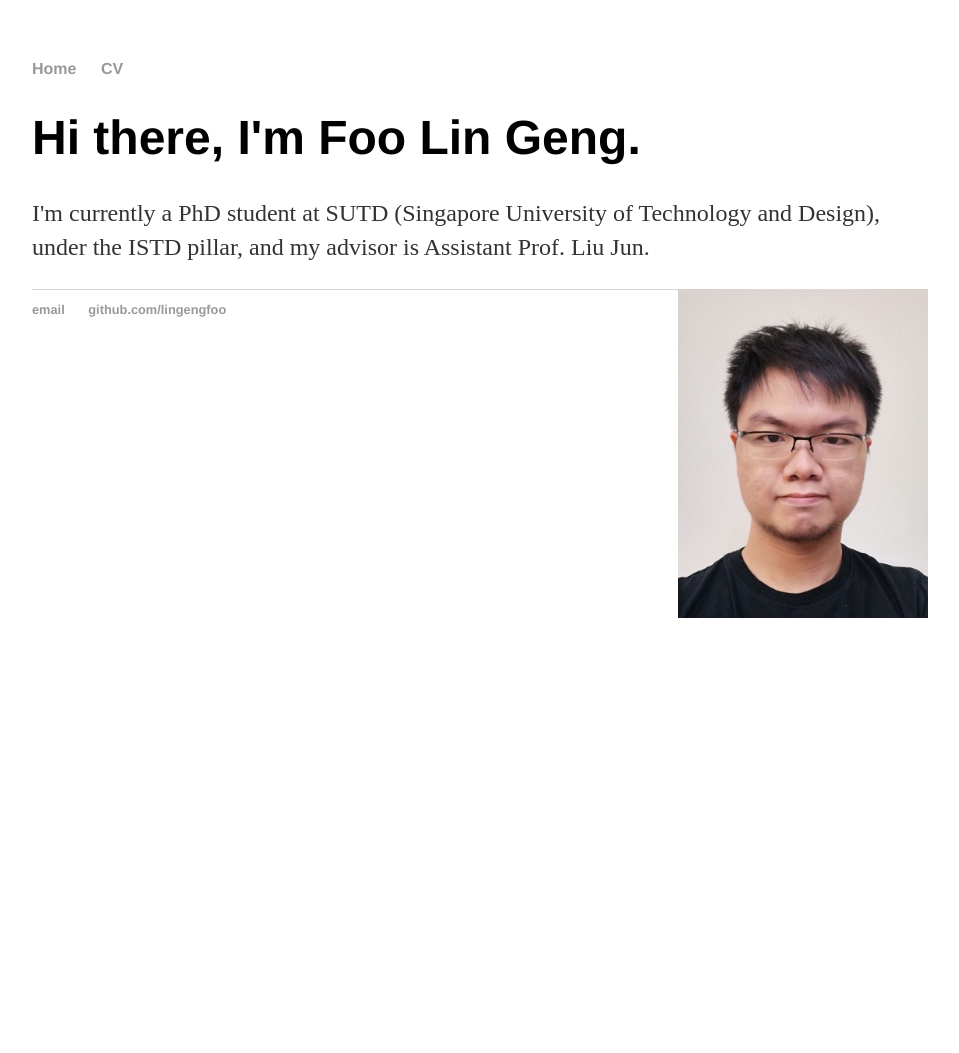
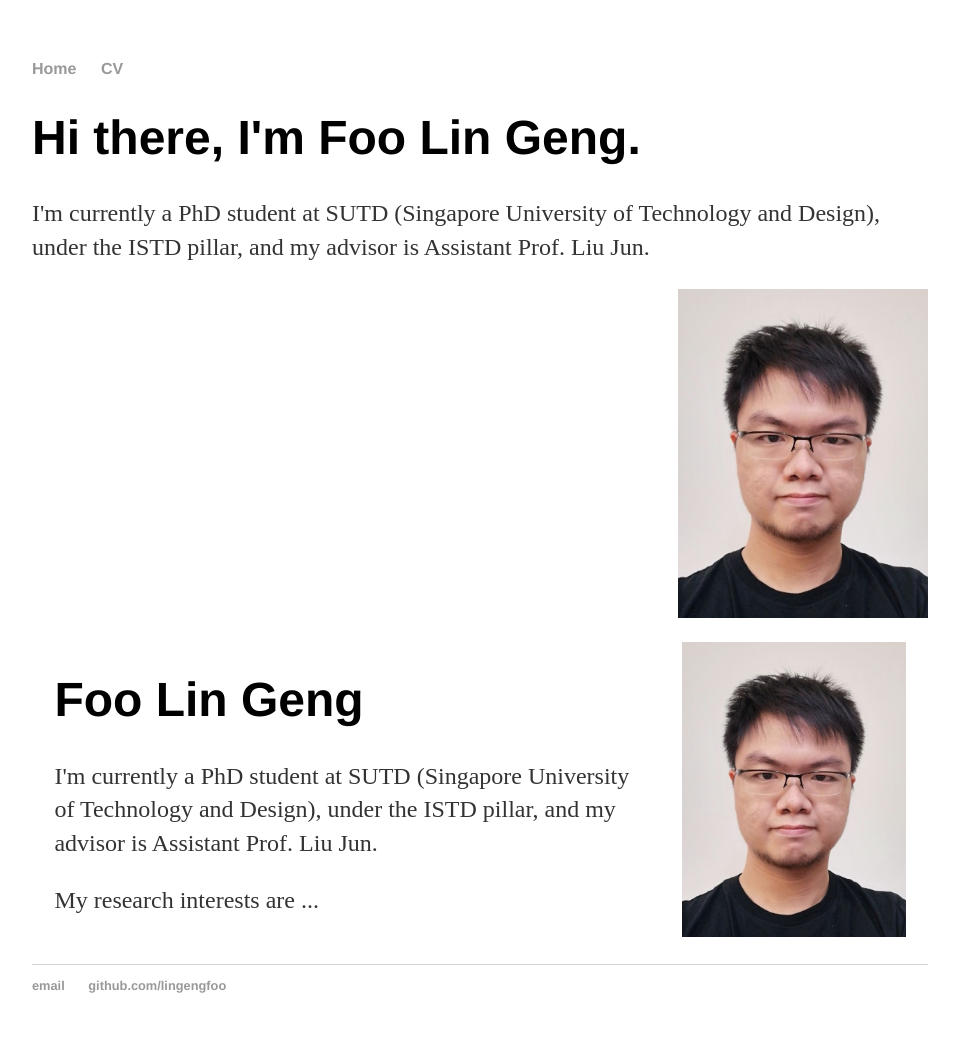
Before and after one commit to lingengfoo/lingengfoo.github.io, a Jekyll site: the page built from index.html, in a window 1280 px wide. Shown: the whole page, without its empty margins (160-1119 px from the left). Built offline with Jekyll 4.4.1, drawn with Linux system fonts in a browser that asks for light colours; before the commit the page ends 900 px from its top, so only the background shows below that.

Commit message:
Update index.html

```diff
--- a/index.html
+++ b/index.html
@@ -9,3 +9,21 @@ title: Lin Geng's Homepage
 </div><!-- /.blurb -->
 
 <img src="{{site.url}}/assets/images/lingeng.jpg" style="display: block; margin: auto; float: right; width: 250px" />
+
+
+<table style="width:100%;border:0px;border-spacing:0px;border-collapse:separate;margin-right:auto;margin-left:auto;">
+          <tr style="padding:0px">
+            <td style="padding:2.5%;width:70%;vertical-align:middle">
+              <h1>
+                Foo Lin Geng
+              </h1>
+              <p>I'm currently a PhD student at SUTD (Singapore University of Technology and Design), under the ISTD pillar, and my advisor is Assistant Prof. Liu Jun.</p>
+              <p>
+                My research interests are ...
+              </p>
+            </td>
+            <td style="padding:2.5%;width:30%;max-width:40%">
+              <img style="width:100%;max-width:100%" alt="profile photo" src="{{site.url}}/assets/images/lingeng.jpg">
+            </td>
+          </tr>
+        </table>
```
